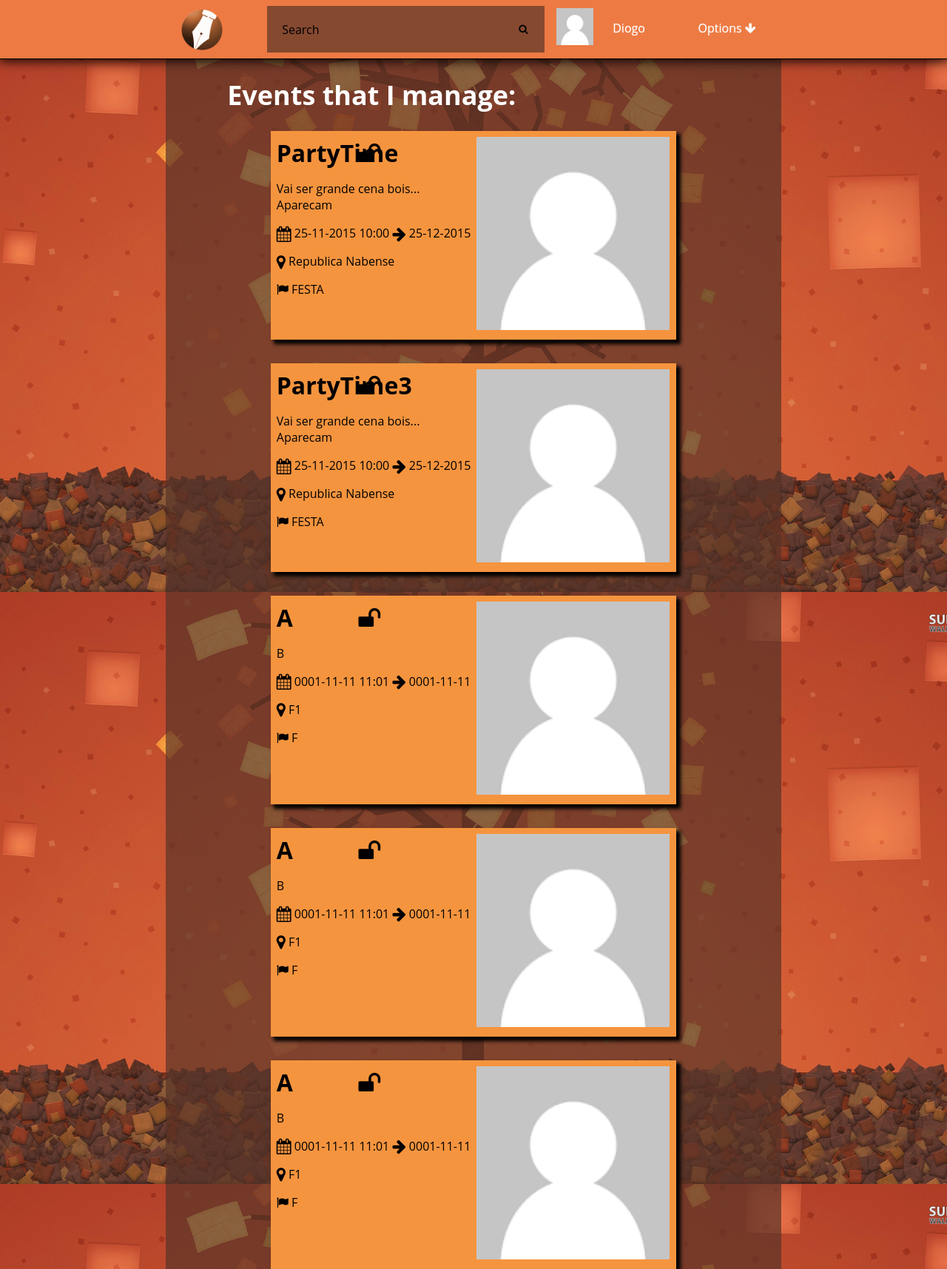
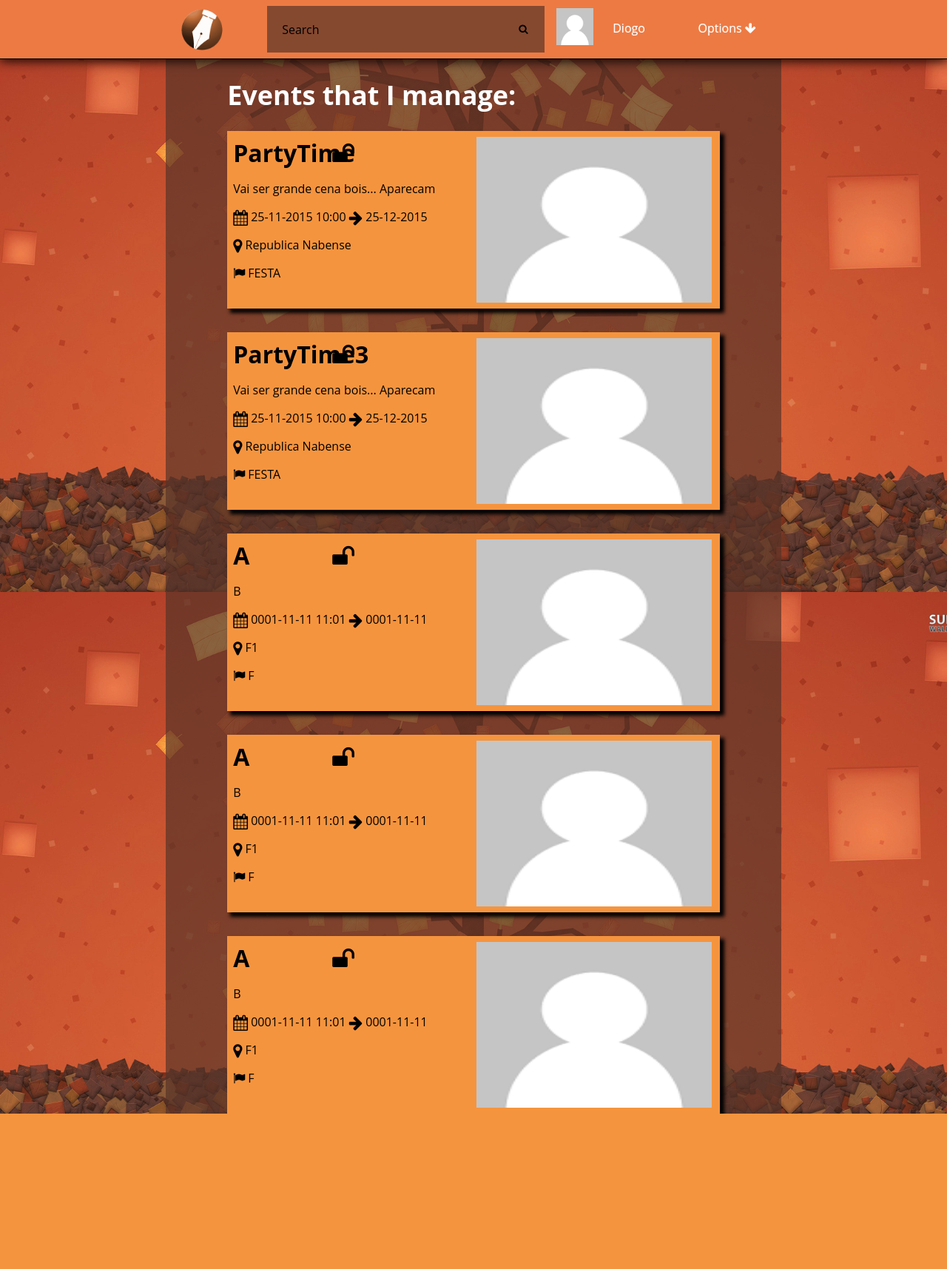
Before and after one commit to dimamo5/LTW-Events-Manager, a PHP site: page / in a window 1280 px wide. Shown: the whole page at 74% size. After the commit the page ends 1505 px from the top, so only its background shows below. Run offline with PHP 8.4, Linux system fonts and the light colour scheme; the visitor is signed in with stand-in values (Sample User, id 1); data comes from the database, SQL or seed files in the repository; some libraries are stand-ins or nearby versions.

Commit message:
correccoes

```diff
--- a/css/eventManager.css
+++ b/css/eventManager.css
@@ -44,14 +44,15 @@ div#hmenu {
 
 .card,.cardEvent{
     background-color: #F5943E;
-    width: 80%;
+    width: 100%;
+    height: 15rem;
     margin: 0 auto;
     margin-bottom: 2em;
     box-shadow: 5px 5px 5px 1px;
     padding: 0.5em;
     font-family: 'Open Sans', sans-serif;
-    /* overflow: hidden; */
-    /* box-sizing: border-box; */
+    cursor: pointer;
+    box-sizing: border-box;
 }
 
 .cardEvent#postSection div#Posts{
@@ -61,8 +62,6 @@ div#hmenu {
 div#Posts h3#cmt,div#Posts p#newpost,div#Posts i#addPost{
     display: inline;
 
-    height: 15rem;
-    /* cursor: pointer; */
 }
 
 div#Posts{
@@ -520,6 +519,7 @@ i#deleteEvent{
 div#selectOption {
     box-sizing: border-box;
     margin-bottom: 3%;
+    text-align: center;
 }
 
 
@@ -766,6 +766,9 @@ list-style-type: none;/* margin-left: 0; *//* margin-right: 0; */width: 100%;hei
     display: inline-block;
     vertical-align: top;
     width: 50%;
+    margin: 0 auto;
+    /* width: 100%; */
+    height: 100%;
 }
 
 
@@ -870,3 +873,5 @@ div#sub {
     width: 50%;
     vertical-align: middle;
 }
+
+div#event4 {}
--- a/event.php
+++ b/event.php
@@ -105,7 +105,7 @@
     </div>
 
 
-	<?php }
+	<?php
 	 }
 
 	include_once('footer.php');
--- a/utils.php
+++ b/utils.php
@@ -74,6 +74,7 @@ function editEventModal($event){
     <input id="description" name="description" type="text" value="<?php echo $event["description"]?>" required="">
     <input id="creationDate" name="creationDate" type="date" value="<?php echo $event["creationDate"]?>" required="">
     <input id="endDate" name="endDate" type="date" value="<?php echo $event["endDate"]?>" required="">
+    <input id="hour" name="hour" type="hour" value="<?php echo $event["hour"]?>" required="">
     <input id="local" name="local" type="text" value="<?php echo $event["local"]?>" required="">
     <input id="type" name="type" type="text" value="<?php echo $event["type"]?>" required="">
     <div id="selectOption">
```
